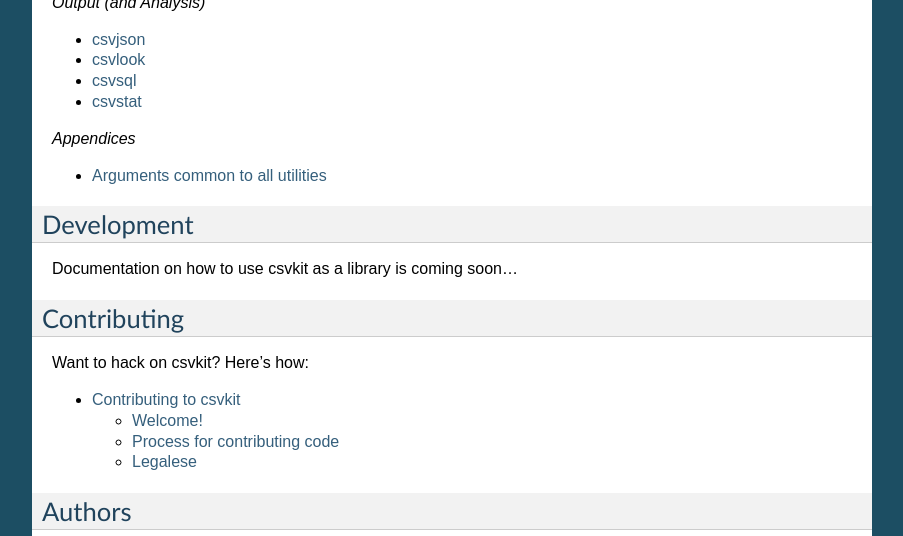
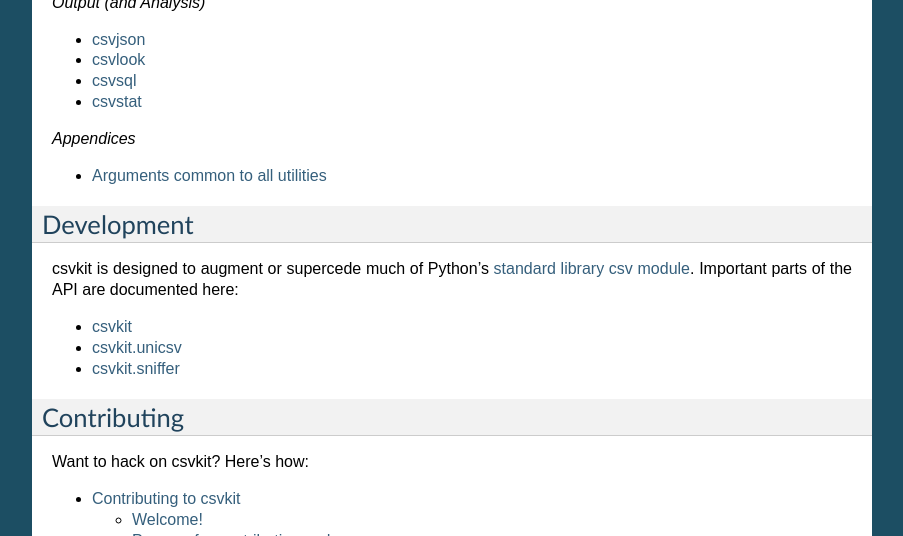
Before and after one commit to wireservice/csvkit, a Sphinx documentation site: the page built from docs/index.rst, in a window 1280 px wide and 900 px high, scrolled down 1954 px, cut to the strip 0-536 px from the top of the window. Shown: the whole strip, without its empty margins (198-1101 px from the left). Built offline with Sphinx 7.4.7, drawn with Linux system fonts in a browser that asks for light colours.

Commit message:
Add limited API documentation.

```diff
--- a/docs/conf.py
+++ b/docs/conf.py
@@ -12,11 +12,12 @@
 # serve to show the default.
 
 import os
+import sys
 
 # If extensions (or modules to document with autodoc) are in another directory,
 # add these directories to sys.path here. If the directory is relative to the
 # documentation root, use os.path.abspath to make it absolute, like shown here.
-#sys.path.insert(0, os.path.abspath('..'))
+sys.path.insert(0, os.path.abspath('..'))
 
 # -- General configuration -----------------------------------------------------
 
@@ -26,6 +27,7 @@
 # Add any Sphinx extension module names here, as strings. They can be extensions
 # coming with Sphinx (named 'sphinx.ext.*') or your custom ones.
 extensions = ['sphinx.ext.autodoc']
+autodoc_member_order = 'bysource'
 
 # Add any paths that contain templates here, relative to this directory.
 templates_path = ['_templates']
@@ -223,4 +225,4 @@
         '%s Documentation' % name,
         [u'Christopher Groskopf'],
         1
-        ))
+    ))
--- a/docs/index.rst
+++ b/docs/index.rst
@@ -101,7 +101,14 @@
 Development
 ===========
 
-Documentation on how to use csvkit as a library is coming soon...
+csvkit is designed to augment or supercede much of Python's `standard library csv module <http://docs.python.org/library/csv.html>`_. Important parts of the API are documented here:
+
+.. toctree::
+    :maxdepth: 1
+
+    api/csvkit
+    api/csvkit.unicsv
+    api/csvkit.sniffer
 
 Contributing
 ============
```
Also changed, not shown: csvkit/__init__.py (+8 -2 lines), docs/api/csvkit.rst (added, +8 -0 lines), docs/api/csvkit.sniffer.rst (added, +8 -0 lines), docs/api/csvkit.unicsv.rst (added, +8 -0 lines), 5 other files.
